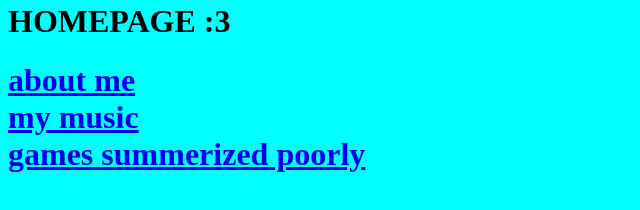
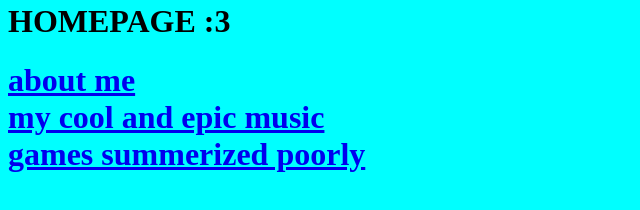
Before and after one commit to mothfaze/mothfaze, a plain HTML site: page index.html in a window 1280 px wide. Shown: the part 330-540 px from the top of the page, without its empty margins (0-640 px from the left). Drawn offline with Linux system fonts and the light colour scheme.

Commit message:
Update index.html

```diff
--- a/index.html
+++ b/index.html
@@ -14,7 +14,7 @@
 <h1>HOMEPAGE :3</h1>
 <h1>
 <a href= "https://aboutmoth-10802064.codehs.me/index.html">about me</a><br>
- <a href= "https://music.apple.com/us/artist/mothfaze/1809096901"> my music
+ <a href= "https://music.apple.com/us/artist/mothfaze/1809096901"> my cool and epic music
  <br>
  <a href= "https://gamessummerizedpoorly-11121227.codehs.me/index.html">games summerized poorly</a><br>
  </h1>
```
